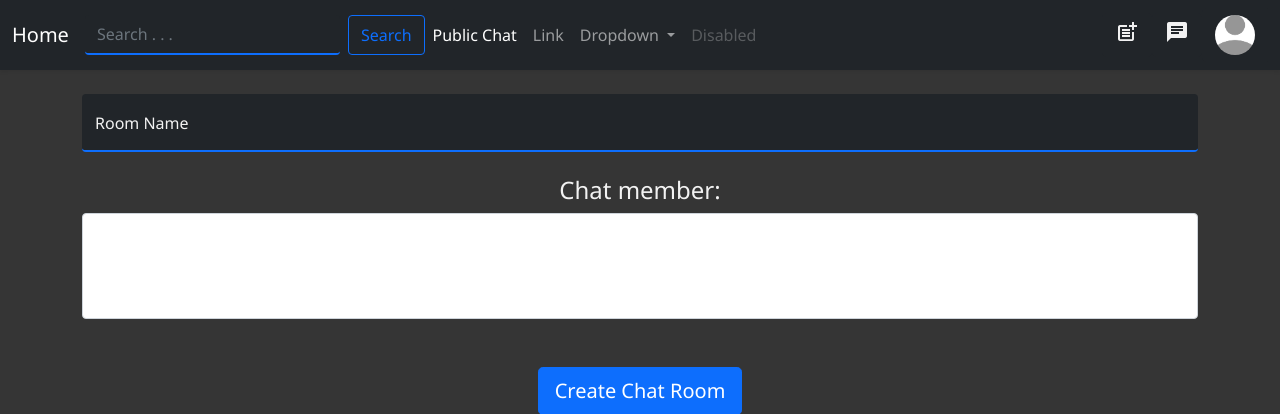
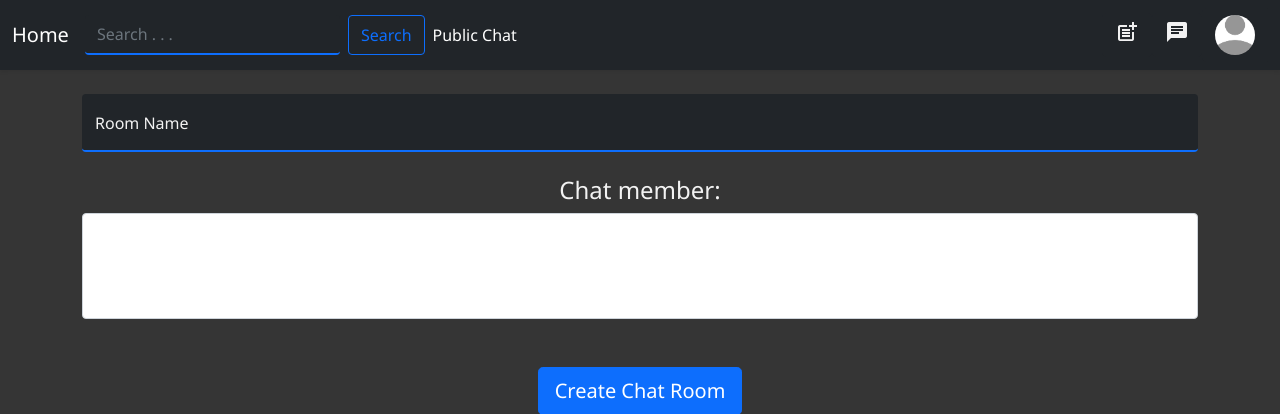
Before and after one commit to Pl4tt/django_web_app, a Django app: page /chat/create/private/ in a window 1280 px wide. Shown: the top 414 px of the page. Run offline with Django 3.2, Linux system fonts and the light colour scheme; the visitor is signed in with stand-in values (Sample User, id 1); data comes from the database, SQL or seed files in the repository; lists and menus that the app fills with data are empty; parts of the project's set-up code (start-up, migrations or seed data) failed here and were passed over.

Commit message:
preparing for production

```diff
--- a/src/chat/templates/chat/private_chat.html
+++ b/src/chat/templates/chat/private_chat.html
@@ -19,7 +19,8 @@
     const room_name = JSON.parse(document.getElementById("room_name").textContent);
     const chat_id = JSON.parse(document.getElementById("chat_id").textContent);
 	const chatarea = document.querySelector("#id_chat_content");
-    const chatSocket = new WebSocket(`ws://${window.location.host}/ws/chat/private/${chat_id}/`)
+    var chatSocket_protocol = window.location.protocol == "https:" ? "wss" : "ws";
+    const chatSocket = new WebSocket(`${chatSocket_protocol}://${window.location.host}/ws/chat/private/${chat_id}/`)
 
 	function scrollBottom() {
 		chatarea.scrollTop = chatarea.scrollHeight;
--- a/src/docker-compose-deploy.yml
+++ b/src/docker-compose-deploy.yml
@@ -53,6 +53,7 @@ services:
       - DJANGO_SETTINGS_MODULE=web_app.settings
     container_name: django_asgi_app
     command: daphne -b 0.0.0.0 -p 9000 web_app.routing:application
+    image: asgi_app:django
     depends_on:
       - db
       - redis
@@ -69,3 +70,4 @@ services:
       - "80:80"
     depends_on:
       - app
+      - asgi_app
--- a/src/templates/base.html
+++ b/src/templates/base.html
@@ -6,10 +6,10 @@
 		<meta name="viewport" content="width=device-width, initial-scale=1.0" />
 		{% block meta %}
 		<meta name="description" content="This is a Website where you can chat and interact with other people and post things of your live.">
-		<meta name="keywords" content="Chat Post Interaction">
+		<meta name="keywords" content="Chat, Post, Interaction, Accounts, Profiles, Social Media">
 		<meta name="author" content="Dario Patt">
 
-		<meta name="og:title" content=""> <!-- TODO application name and image -->
+		<meta name="og:title" content="BlogChat">
 		<meta name="og:description" content="An interactive website with chats, posts and much more...">
 		<meta name="og:image" content="">
 		<meta name="og:url" content="{% url 'posts:home' %}">
--- a/src/templates/snippets/header.html
+++ b/src/templates/snippets/header.html
@@ -47,30 +47,6 @@
 						href="{% url 'chat:public_chat' %}"
 						>Public Chat</a
 					>
-				</li>
-				<li class="nav-item">
-					<a class="nav-link" href="#">Link</a>
-				</li>
-				<li class="nav-item dropdown">
-					<a
-						class="nav-link dropdown-toggle"
-						href="#"
-						id="navbarDropdown"
-						role="button"
-						data-bs-toggle="dropdown"
-						aria-expanded="false"
-					>
-						Dropdown
-					</a>
-					<ul class="dropdown-menu" aria-labelledby="navbarDropdown">
-						<li><a class="dropdown-item" href="#">Action</a></li>
-						<li><a class="dropdown-item" href="#">Another action</a></li>
-						<li><hr class="dropdown-divider" /></li>
-						<li><a class="dropdown-item" href="#">Something else here</a></li>
-					</ul>
-				</li>
-				<li class="nav-item">
-					<a class="nav-link disabled">Disabled</a>
 				</li>
 			</ul>
 			{% if request.user.is_authenticated %}
```
